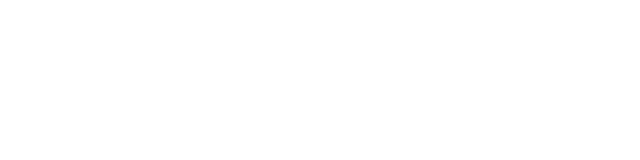
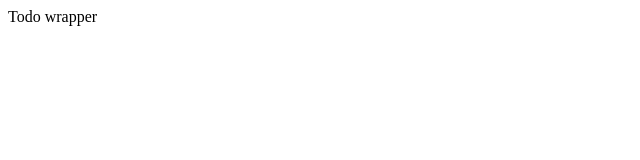
Before and after one commit to Stiliyanss/TODO-List, a React (Vite) app: page / in a window 1280 px wide. Shown: the top 160 px of the page, without its empty margins (0-640 px from the left). Built offline with nearby package versions, Linux system fonts and the light colour scheme.

Commit message:
creating components

```diff
--- a/src/App.jsx
+++ b/src/App.jsx
@@ -1,8 +1,10 @@
+import TodoWrapper from "./components/TodoWrapper"
 
 function App() {
 
   return (
     <>
+    <TodoWrapper/>
     </>
   )
 }
--- /dev/null
+++ b/src/components/EditTodoForm.jsx
@@ -0,0 +1,6 @@
+export default function EditTodoForm(){
+  return (
+    <>
+    </>
+  )
+}
--- /dev/null
+++ b/src/components/Todo.jsx
@@ -0,0 +1,6 @@
+export default function Todo(){
+  return (
+    <>
+    </>
+  )
+}
--- /dev/null
+++ b/src/components/TodoForm.jsx
@@ -0,0 +1,6 @@
+export default function TodoForm(){
+  return (
+    <>
+    </>
+  )
+}
--- /dev/null
+++ b/src/components/TodoWrapper.jsx
@@ -0,0 +1,7 @@
+export default function TodoWrapper(){
+  return (
+    <>
+    <div>Todo wrapper</div>
+    </>
+  )
+}
```
